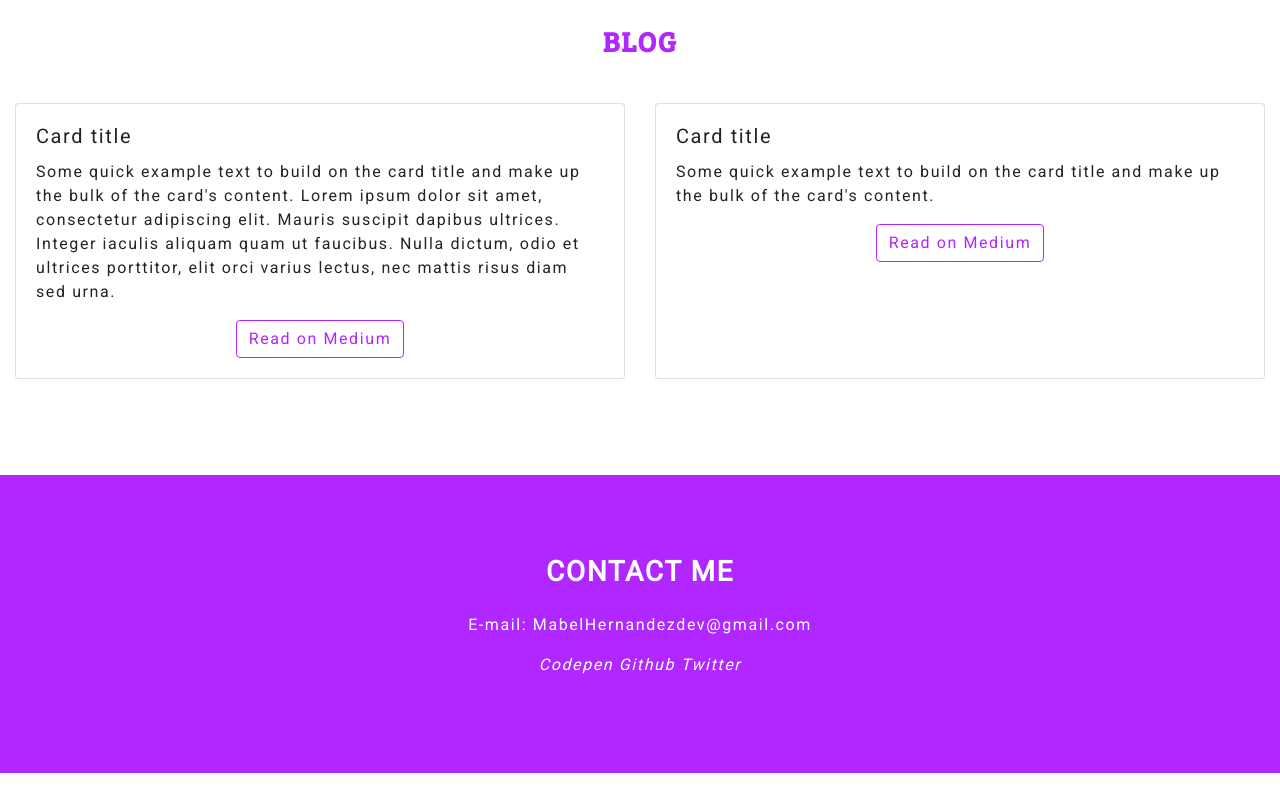
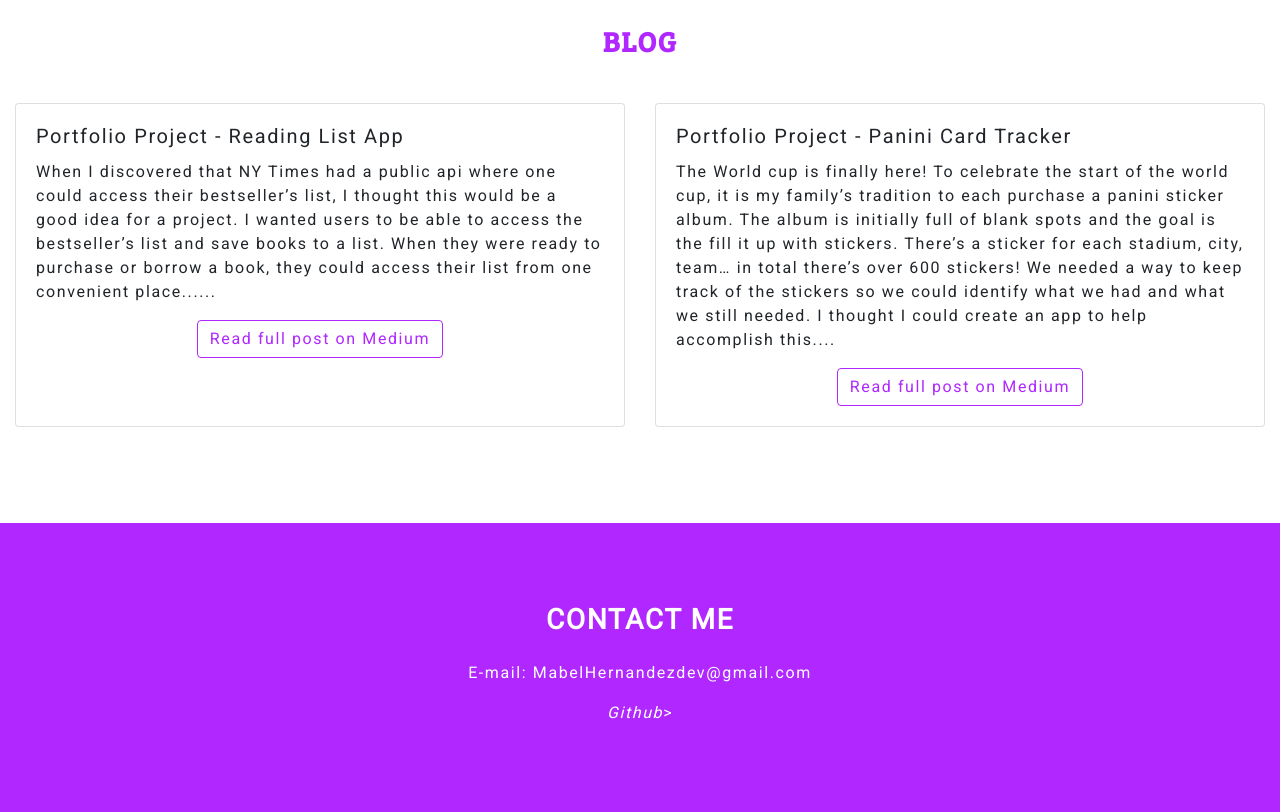
Before and after one commit to MabelM1/Portfolio, a website: page public/index.html in a window 1280 px wide. Shown: the part 1740-2552 px from the top of the page. Before the commit the page ends 2513 px from the top, so only its background shows below. Drawn offline with nearby package versions, Linux system fonts and the light colour scheme.

Commit message:
updated blog and contact section

```diff
--- a/public/index.html
+++ b/public/index.html
@@ -54,7 +54,7 @@
     <div class="row">
       <div class="col ">
         <p class="">My name is Mabel and I am a freelance fullstack web developer. I started coding because I wanted a career that was equaling challenging as well as rewarding. As someone who benefits from technology on a daily basis, I also want to have an input in the future of this industry.</p>
-        <p>Before coding, I worked as a payroll specialist but with the passing of time I found myself craving more of a challenge. I enrolled in school and now have a degree in Computer Science.</p>
+        <p>Before coding, I worked as a payroll specialist but increasingly I found myself craving more of a challenge. I enrolled in school and now have a degree in Computer Science.</p>
         <p>When I am not coding, I enjoy trying new restaurants, traveling to new places and exploring my favorite place in the world: NYC!</p>
         <p>I would love to link up with an organization where I can contribute to their goals and work with others who will help me continue to grow as a developer. </p>
       </div>
@@ -148,10 +148,10 @@
     <div class="col-xs-12 col-md-6 d-flex align-items-stretch">
       <div class="card" >
         <div class="card-body">
-          <h5 class="card-title">Card title</h5>
-          <p class="card-text">Some quick example text to build on the card title and make up the bulk of the card's content. Lorem ipsum dolor sit amet, consectetur adipiscing elit. Mauris suscipit dapibus ultrices. Integer iaculis aliquam quam ut faucibus. Nulla dictum, odio et ultrices porttitor, elit orci varius lectus, nec mattis risus diam sed urna.</p>
+          <h5 class="card-title">Portfolio Project - Reading List App</h5>
+          <p class="card-text">When I discovered that NY Times had a public api where one could access their bestseller’s list, I thought this would be a good idea for a project. I wanted users to be able to access the bestseller’s list and save books to a list. When they were ready to purchase or borrow a book, they could access their list from one convenient place......</p>
           <div class="text-center">
-            <a href="#" class="btn btn-primary">Read on Medium</a>
+            <a href="https://medium.com/@lovestars2020/portfolio-project-how-i-created-a-web-app-using-ny-times-best-sellers-api-3fd17fc38bcf" class="btn btn-primary">Read full post on Medium</a>
           </div>
         </div>
       </div>
@@ -160,10 +160,10 @@
     <div class="col-md-6 d-flex align-items-stretch ">
       <div class="card" >
         <div class="card-body">
-          <h5 class="card-title">Card title</h5>
-          <p class="card-text">Some quick example text to build on the card title and make up the bulk of the card's content.</p>
+          <h5 class="card-title">Portfolio Project - Panini Card Tracker</h5>
+          <p class="card-text">The World cup is finally here! To celebrate the start of the world cup, it is my family’s tradition to each purchase a panini sticker album. The album is initially full of blank spots and the goal is the fill it up with stickers. There’s a sticker for each stadium, city, team… in total there’s over 600 stickers! We needed a way to keep track of the stickers so we could identify what we had and what we still needed. I thought I could create an app to help accomplish this....</p>
           <div class="text-center">
-            <a href="#" class="btn btn-primary">Read on Medium</a>
+            <a href="https://medium.com/@lovestars2020/portfolio-project-world-cup-panini-card-tracker-d617ced94d9" class="btn btn-primary">Read full post on Medium</a>
           </div>
         </div>
       </div>
@@ -190,9 +190,7 @@
   </div>
   <div class="row">
     <div class="col-xs-12 mx-auto">
-      <a href="#"><i class="fa fa-codepen"> Codepen</i></a>
-      <a href="https://github.com/MabelM1"><i class="fa fa-github"> Github</i></a>
-      <a href="#"> <i class="fa fa-twitter">Twitter</i></a>
+      <a href="https://github.com/MabelM1"><i class="fa fa-github"> Github</i></a>>
     </div>
   </div>
 </div>
```
